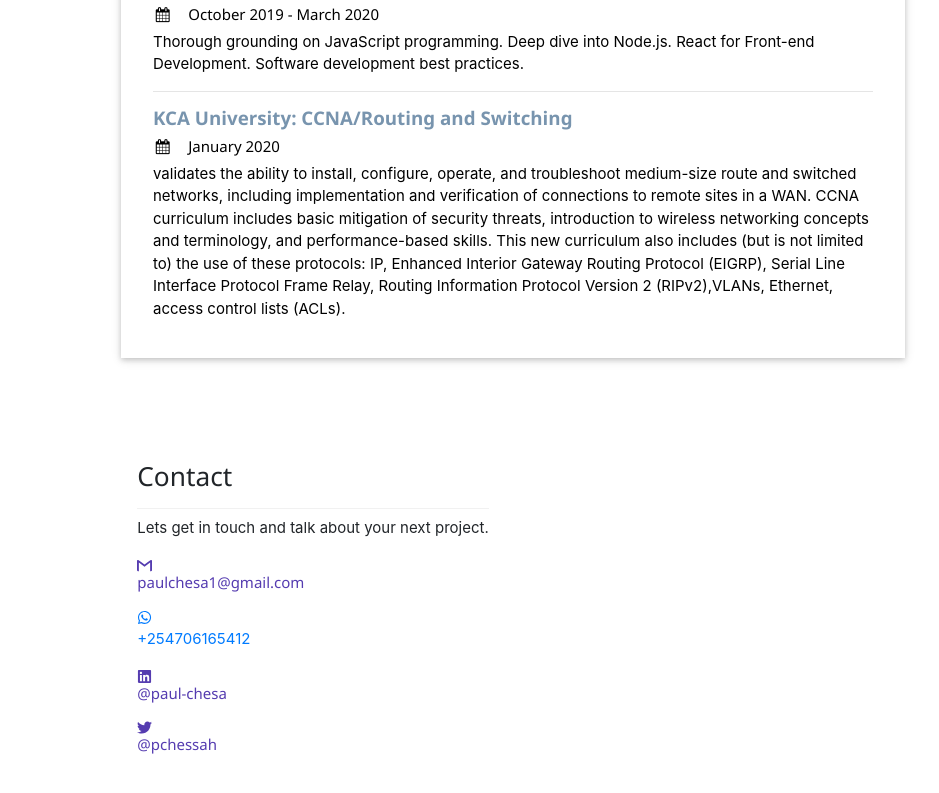
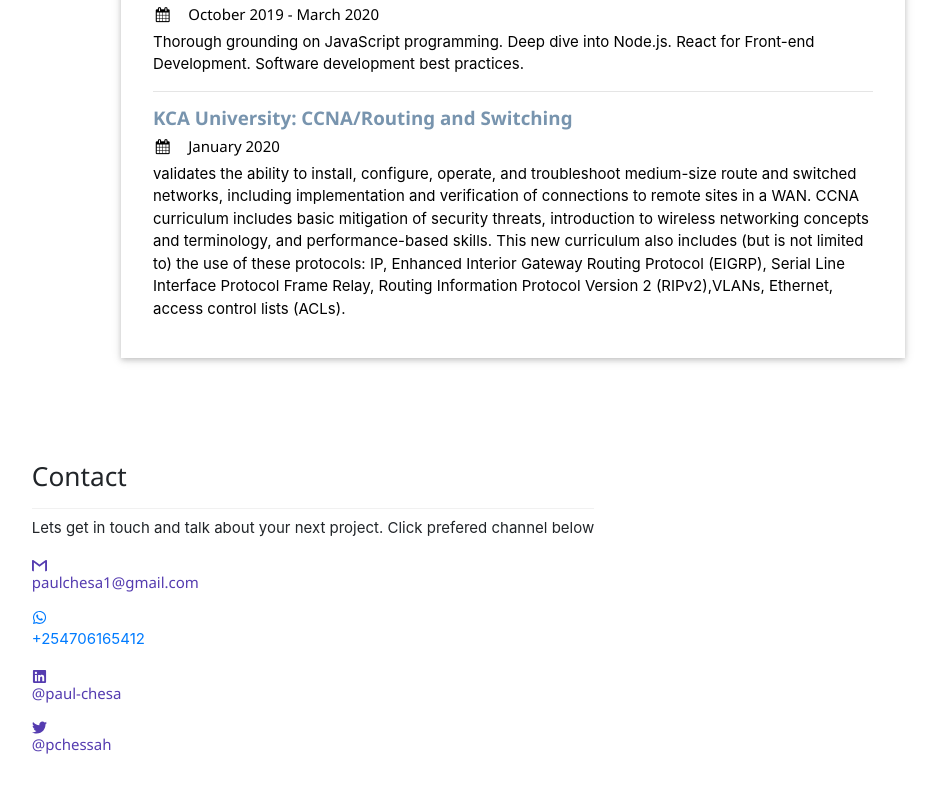
Before and after one commit to pchessah/personal-website, a React (Create React App) app: page / in a window 1280 px wide. Shown: the part 3249-4042 px from the top of the page, without its empty margins (327-1266 px from the left). Built offline with nearby package versions, Linux system fonts and the light colour scheme.

Commit message:
sentence correction

```diff
--- a/src/ContactForm.jsx
+++ b/src/ContactForm.jsx
@@ -25,7 +25,7 @@ function ContactForm(props) {
       <h3 className="w3-border-bottom w3-border-light-grey w3-padding-16">
         Contact
       </h3>
-      <p>Lets get in touch and talk about your next project.</p>
+      <p>Lets get in touch and talk about your next project. Click prefered channel below</p>
       <a href="https://mail.google.com/mail/u/0/?ogbl#inbox">
         <h6>
           <SiGmail />
```
